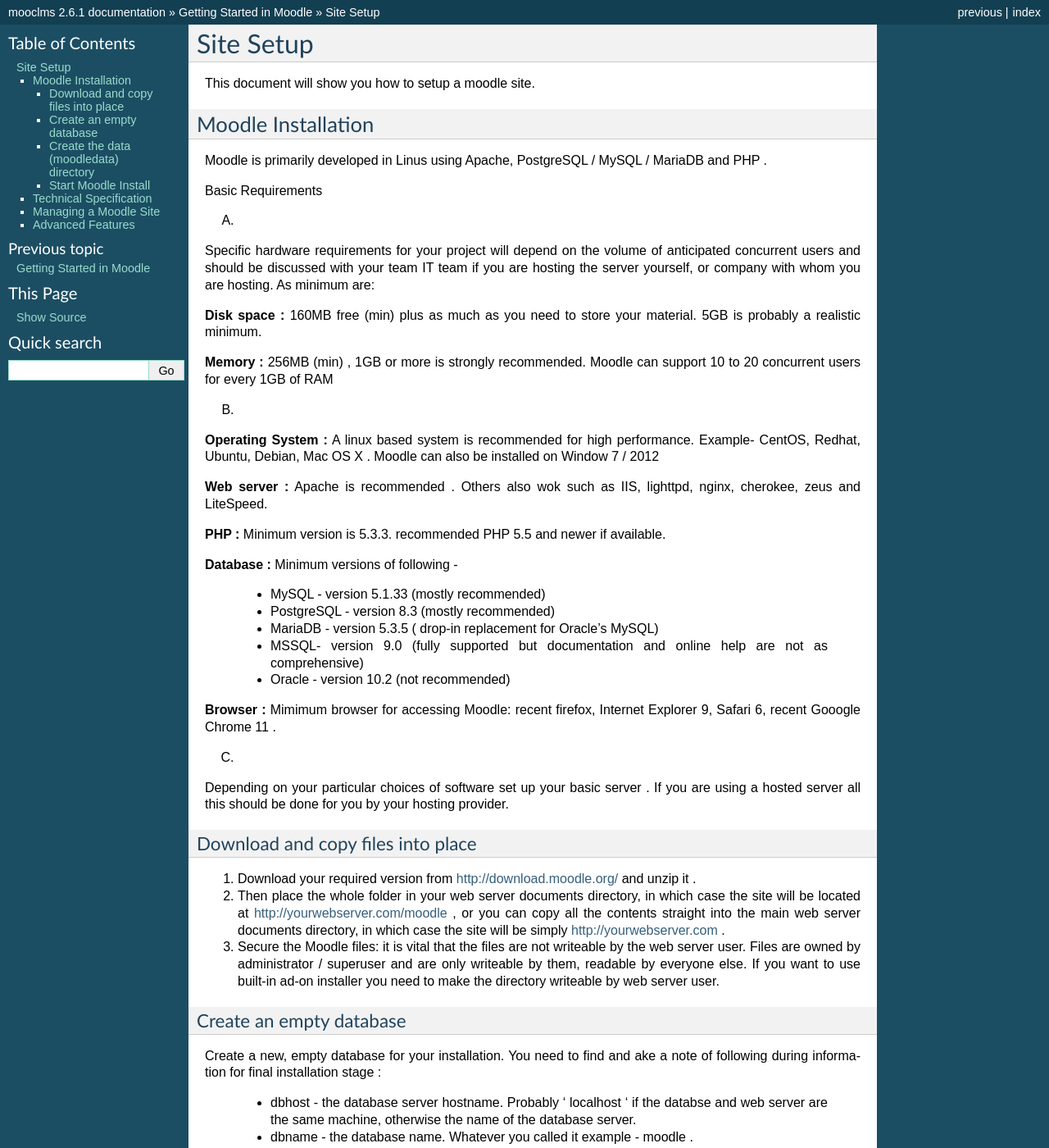
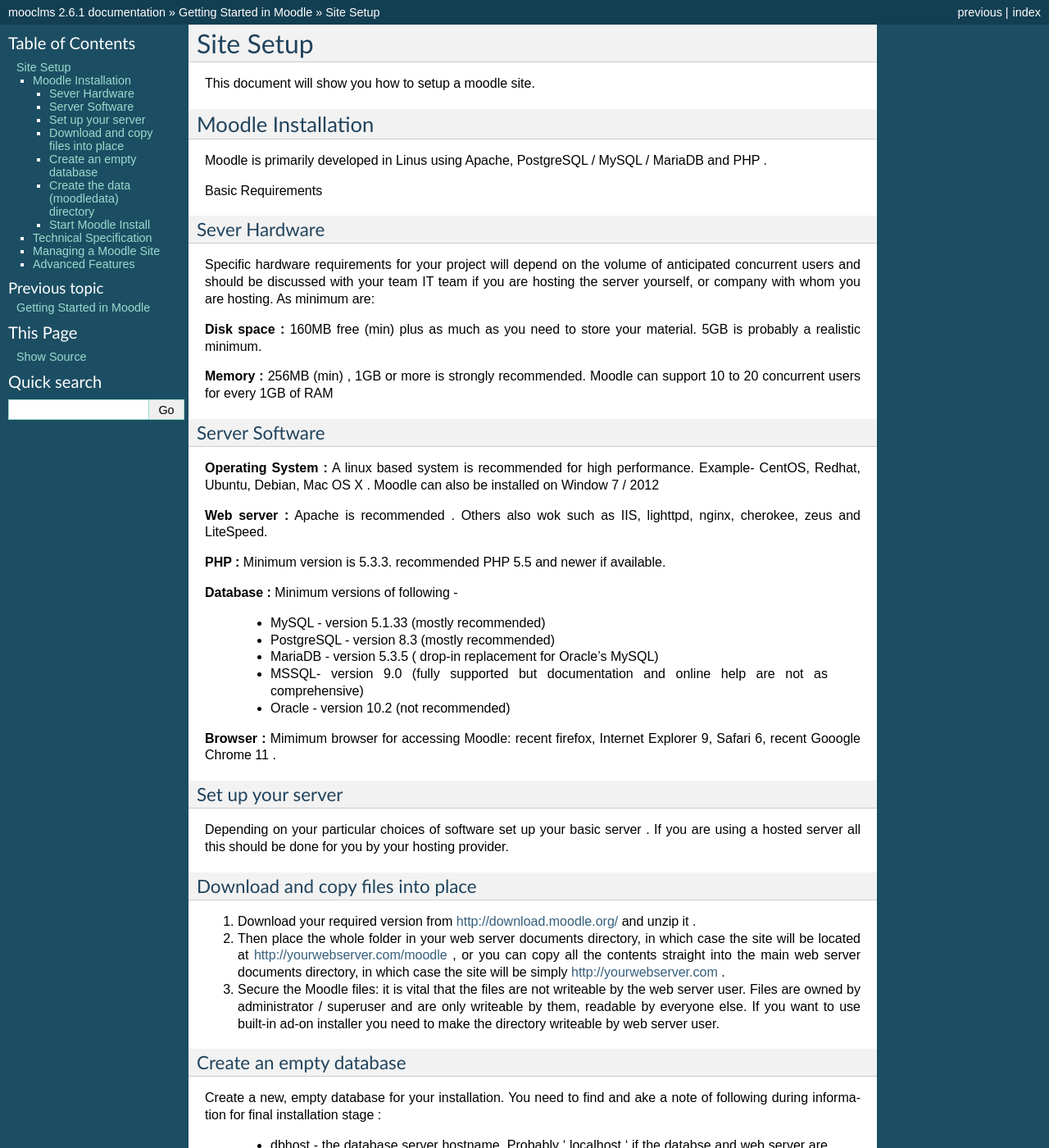
Before and after one commit to christiansteier/mooclms, a Sphinx documentation site: the page built from docs/source/site_setup.rst, in a window 1280 px wide and 1400 px high. Shown: the whole window at 82% size. Built offline with Sphinx 7.4.7, drawn with Linux system fonts in a browser that asks for light colours; pages that are not in the unit, such as notebooks, are missing from menus.

Commit message:
Update site_setup.rst

```diff
--- a/docs/source/site_setup.rst
+++ b/docs/source/site_setup.rst
@@ -9,8 +9,8 @@
 
 Basic Requirements
 
-A. Sever Hardware
-   ^^^^^^^^^^^^^^^
+Sever Hardware
+^^^^^^^^^^^^^^^
 
 Specific hardware requirements for your project will depend on the volume of anticipated concurrent users and should be discussed with your team IT team if you are hosting the server yourself, or company with whom you are hosting. As minimum are:
 
@@ -18,8 +18,8 @@
 
 **Memory :** 256MB (min) , 1GB or more is strongly recommended. Moodle can support 10 to 20 concurrent users for every 1GB of RAM
 
-B. Server Software
-   ^^^^^^^^^^^^^^^^
+Server Software
+^^^^^^^^^^^^^^^^
 
 **Operating System :** A linux based system is recommended for high performance. Example- CentOS, Redhat, Ubuntu, Debian, Mac OS X . Moodle can also be installed on Window 7 / 2012
 
@@ -37,8 +37,8 @@
 
 **Browser :** Mimimum browser for accessing Moodle: recent firefox, Internet Explorer 9, Safari 6, recent Gooogle Chrome 11 .
 
-C. Set up your server
-   ^^^^^^^^^^^^^^^^^^^
+Set up your server
+^^^^^^^^^^^^^^^^^^^
 
 Depending on your particular choices of software set up your basic server . If you are using a hosted server all this should be done for you by your hosting provider.
 
```
